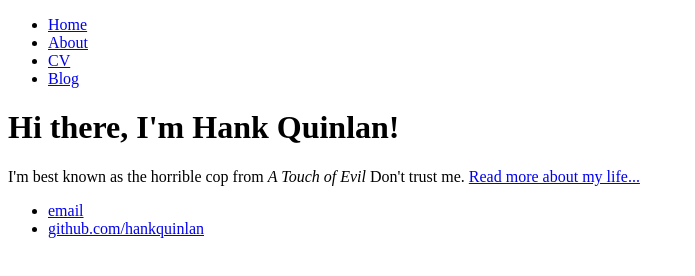
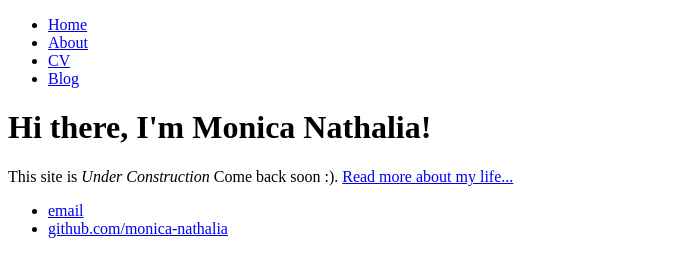
Before and after one commit to monica-nathalia/monica-nathalia.github.io, a plain HTML site: page index.html in a window 1280 px wide. Shown: the whole page, without its empty margins (0-695 px from the left). Drawn offline with Linux system fonts and the light colour scheme.

Commit message:
Update index.html

```diff
--- a/index.html
+++ b/index.html
@@ -1,7 +1,7 @@
 <!DOCTYPE html>
 <html>
 	<head>
-		<title>Hank Quinlan, Horrible Cop</title>
+		<title>Monica Nathalia, UNDER CONSTRUCTION</title>
 	</head>
 	<body>
 		<nav>
@@ -14,14 +14,14 @@
 		</nav>
 		<div class="container">
     		<div class="blurb">
-        		<h1>Hi there, I'm Hank Quinlan!</h1>
-				<p>I'm best known as the horrible cop from <em>A Touch of Evil</em> Don't trust me. <a href="/about">Read more about my life...</a></p>
+        		<h1>Hi there, I'm Monica Nathalia!</h1>
+				<p>This site is <em>Under Construction</em> Come back soon :). <a href="/about">Read more about my life...</a></p>
     		</div><!-- /.blurb -->
 		</div><!-- /.container -->
 		<footer>
     		<ul>
-        		<li><a href="mailto:hankquinlanhub@gmail.com">email</a></li>
-        		<li><a href="https://github.com/hankquinlan">github.com/hankquinlan</a></li>
+        		<li><a href="mailto:monica_nathalia@mymail.sutd.edu.sg">email</a></li>
+        		<li><a href="https://github.com/monica-nathalia">github.com/monica-nathalia</a></li>
 			</ul>
 		</footer>
 	</body>
```
